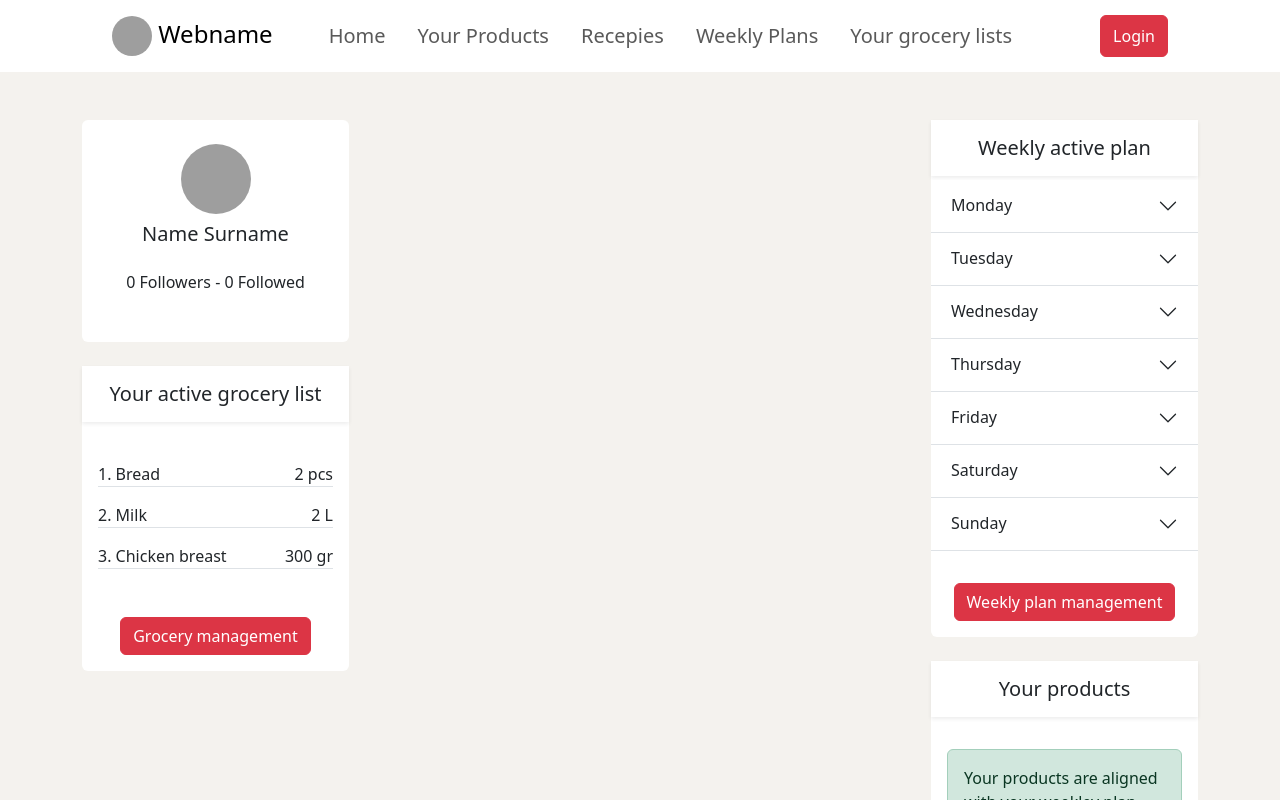
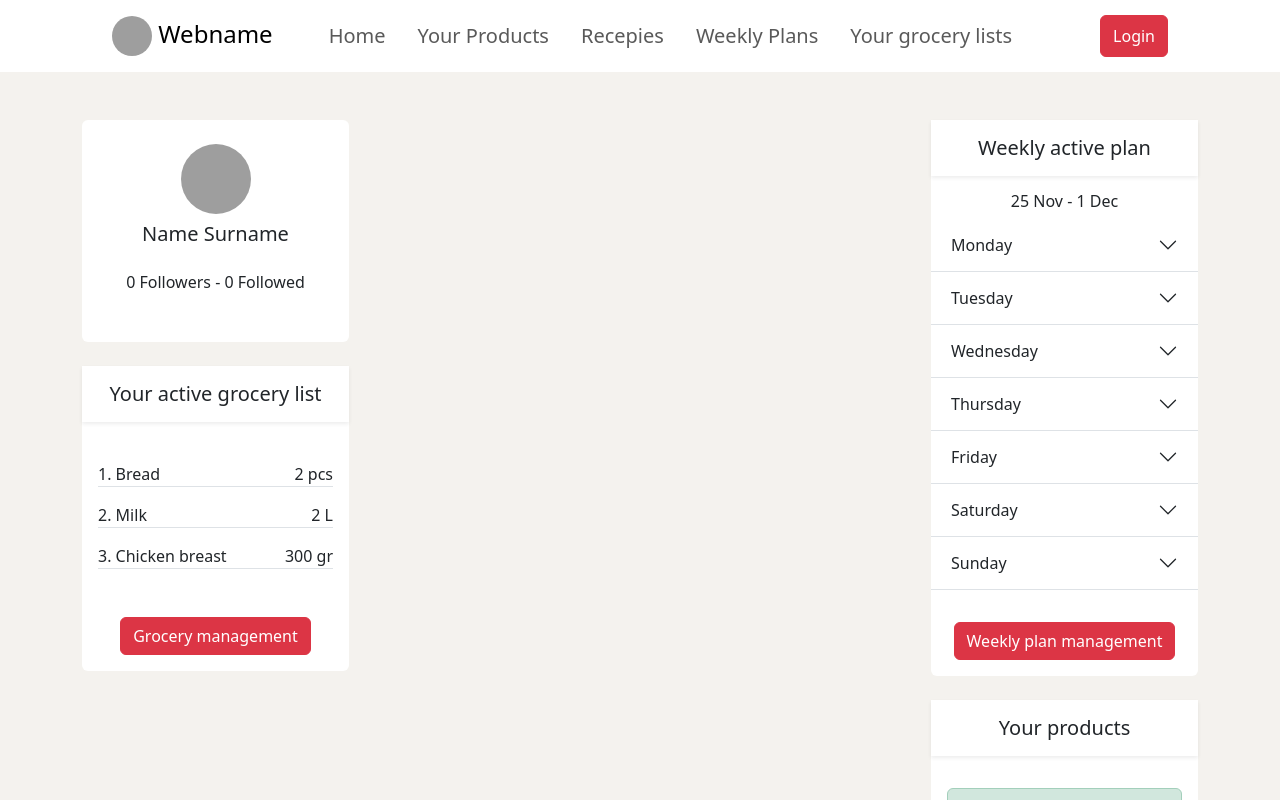
Before and after one commit to CarmineGar93/Capstone-Project-Front-End, a React (Create React App) app in the folder capstone/: page /home in a window 1280 px wide. Shown: the top 800 px of the page. Built offline with nearby package versions, Linux system fonts and the light colour scheme; grey boxes are pictures that could not be loaded; the HTML template or start-up script is replaced by a standard one.

Commit message:
adding week header to active plan

```diff
--- a/capstone/src/components/home/right/CalendarPlan.jsx
+++ b/capstone/src/components/home/right/CalendarPlan.jsx
@@ -5,7 +5,8 @@ function CalendarPlan() {
     const meals = ["Breakfast", "Lunch", "Dinner"]
     return (
         <Card className="border-0">
-            <h5 className="mb-1 bg-white shadow-sm p-3 text-center">Weekly active plan</h5>
+            <h5 className="mb-3 bg-white shadow-sm p-3 text-center">Weekly active plan</h5>
+            <h6 className="text-center">25 Nov - 1 Dec</h6>
             <Accordion flush className="mb-3">
                 {
                     days.map((day, index) => {
```
